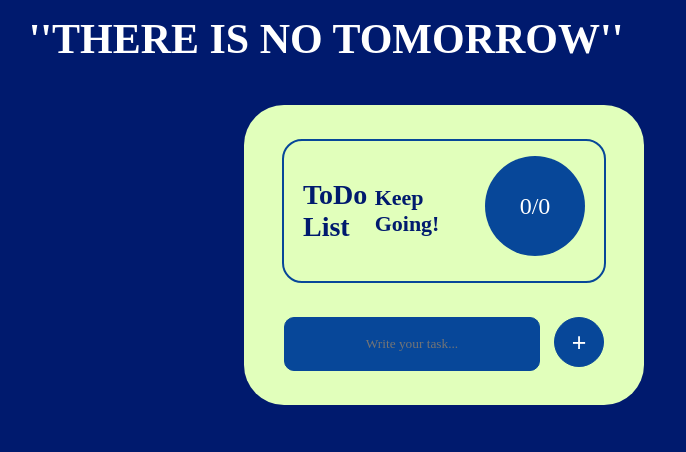
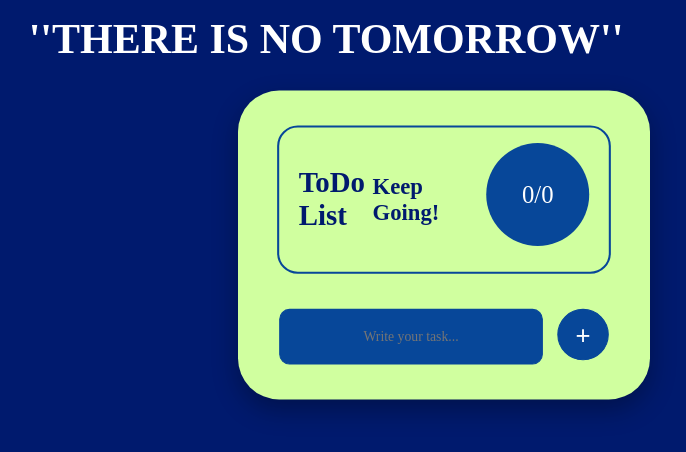
Before and after one commit to Toufiq-909/todo, a plain HTML site: page index.html in a window 1280 px wide. In both pictures the pointer is over the element 758 px from the left and 255 px from the top of the page. Shown: the whole page, without its empty margins (314-1000 px from the left). Drawn offline with Linux system fonts and the light colour scheme; a web font is replaced by a local one.

Commit message:
Update index.html

```diff
--- a/index.html
+++ b/index.html
@@ -58,7 +58,7 @@
             flex-direction:column;
             justify-content:space-evenly;
             align-items:center;
-            animation:fade 2s ease-in-out;
+
 
 
         }
@@ -140,6 +140,17 @@
         {
             font-size:22px;
         }
+        .list {
+            /* existing styles */
+            transition: transform 0.4s ease, box-shadow 0.4s ease, background-color 0.4s ease;
+        }
+
+        .list:hover {
+            transform: translateY(-10px) scale(1.03);
+            background-color: #D0FF9F;
+            box-shadow: 0 10px 25px rgba(0, 0, 0, 0.3);
+        }
+
 
 
 
```
